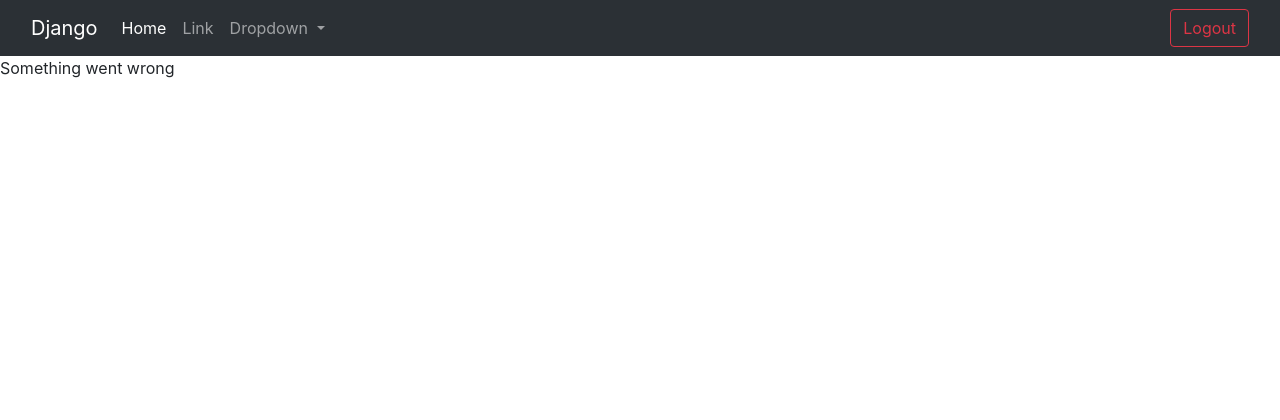
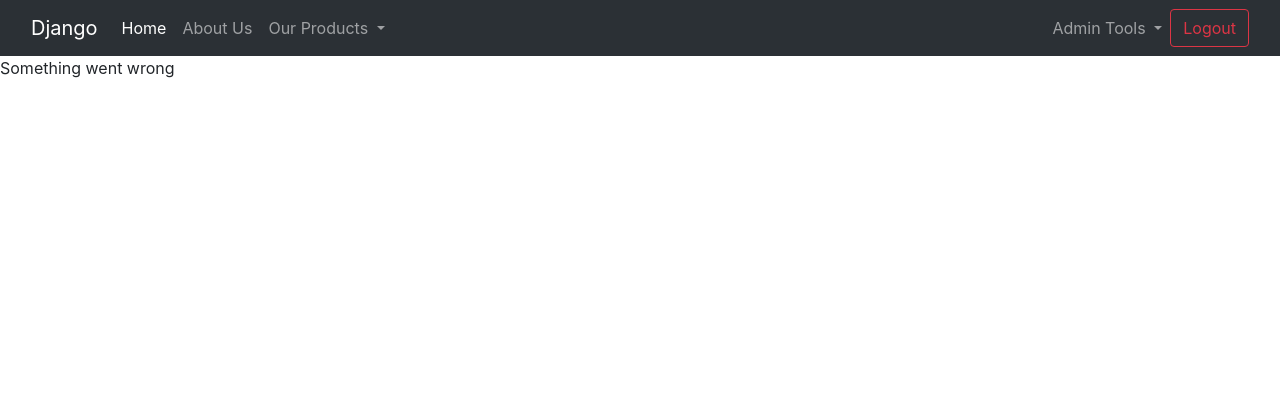
Before and after one commit to delgadomark/MSP, a Django app: page / in a window 1280 px wide. Shown: the top 420 px of the page. Run offline with Django 4.2, Linux system fonts and the light colour scheme; the visitor is signed in with stand-in values (Sample User, id 1); some libraries are stand-ins or nearby versions.

Commit message:
Updating header with actual usecase.

```diff
--- a/main/templates/main/header.html
+++ b/main/templates/main/header.html
@@ -10,23 +10,36 @@
           <a class="nav-link active" aria-current="page" href="{% url 'homepage' %}">Home</a>
         </li>
         <li class="nav-item">
-          <a class="nav-link" href="#">Link</a>
+          <a class="nav-link" href="#">About Us</a>
         </li>
         <li class="nav-item dropdown">
           <a class="nav-link dropdown-toggle" href="#" role="button" data-bs-toggle="dropdown" aria-expanded="false">
-            Dropdown
+            Our Products
           </a>
           <ul class="dropdown-menu">
-            <li><a class="dropdown-item" href="#">Action</a></li>
-            <li><a class="dropdown-item" href="#">Another action</a></li>
+            <li><a class="dropdown-item" href="#">New Products</a></li>
+            <li><a class="dropdown-item" href="#">All Products</a></li>
             <li><hr class="dropdown-divider" /></li>
-            <li><a class="dropdown-item" href="#">Something else here</a></li>
+            <li><a class="dropdown-item" href="#">Discontinued Products</a></li>
           </ul>
         </li>
       </ul>
         {% if not request.user.is_authenticated %}
           <a href="{% url 'login' %}" class="btn btn-outline-success">Login</a>
         {% else %}
+          {% if request.user.is_superuser %}
+          <ul class="navbar-nav">
+            <li class="nav-item dropdown">
+              <a class="nav-link dropdown-toggle" href="#" role="button" data-bs-toggle="dropdown" aria-expanded="false">
+                Admin Tools
+              </a>
+              <ul class="dropdown-menu">
+                <li><a class="dropdown-item" href="{% url 'admin:index' %}">Admin Portal</a></li>
+                <li><a class="dropdown-item" href="{% url 'admin:auth_user_changelist' %}">Manage Users</a></li>
+              </ul>
+            </li>
+          </ul>
+          {% endif %}
           <a href="{% url 'logout' %}" class="btn btn-outline-danger">Logout</a>
         {% endif %}
     </div>
```
